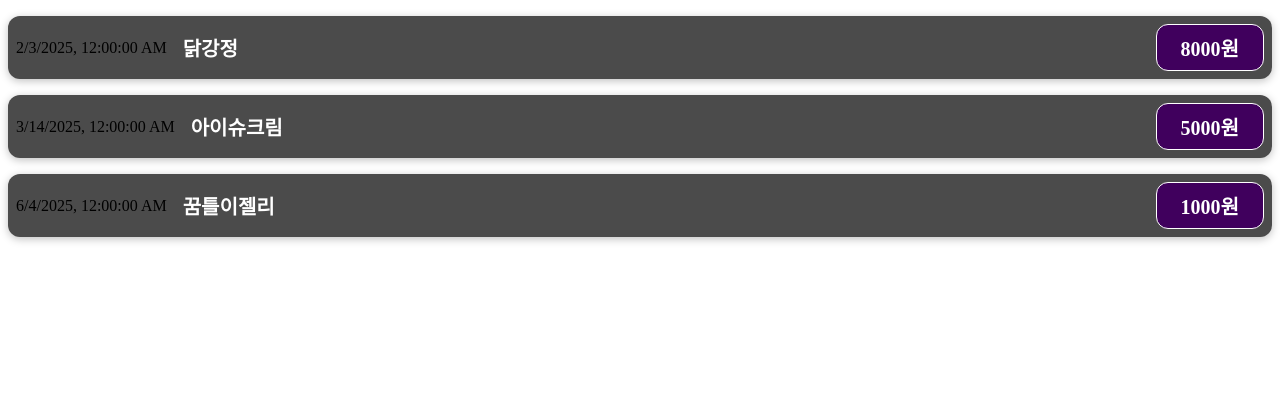
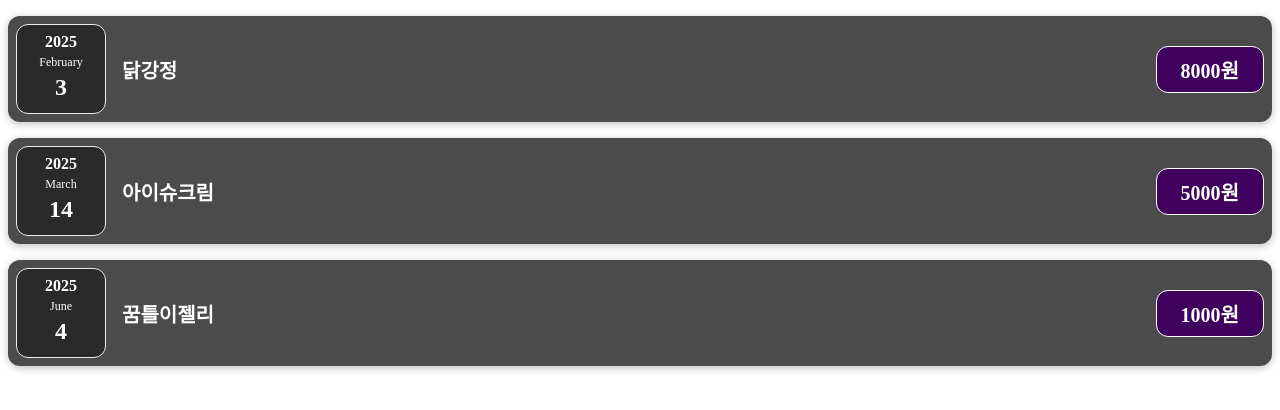
Before and after one commit to hee123hee/react-study202501, a React (Vite) app: page / in a window 1280 px wide. Shown: the top 410 px of the page. Built offline with nearby package versions, Linux system fonts and the light colour scheme.

Commit message:
하위 컴포넌트에게 props 전달하기

```diff
--- a/eslint.config.js
+++ b/eslint.config.js
@@ -28,6 +28,8 @@
       ...react.configs.recommended.rules,
       ...react.configs['jsx-runtime'].rules,
       ...reactHooks.configs.recommended.rules,
+      'react/prop-types': 'off',
+      'no-unused-vars' :'off',
       'react/jsx-no-target-blank': 'off',
       'react-refresh/only-export-components': [
         'warn',
--- /dev/null
+++ b/src/components/expenses/ExpenseDate.css
@@ -0,0 +1,30 @@
+.expense-date{
+    display: flex;
+    flex-direction: column;
+    width: 5.5rem;
+    height: 5.5rem;
+    border: 1px solid  #ececec;
+    background-color: #2a2a2a;
+    color: white;
+    border-radius: 12px;
+    align-items: center;
+    justify-content: center;
+}
+.expense-date div{
+    margin-bottom: 0.25rem;
+}
+.expense-date__month{
+    font-size: 1rem;
+    font-weight: bold;
+}
+
+.expense-date__year{
+    font-size: 0.75rem;
+
+}
+
+.expense-date__day{
+    font-size: 1.5rem;
+    font-weight: bold;
+
+}
--- /dev/null
+++ b/src/components/expenses/ExpenseDate.jsx
@@ -0,0 +1,18 @@
+import React from 'react';
+import './ExpenseDate.css'
+
+const ExpenseDate = ({expenseDate}) => {
+
+    // 월을 영문으로 변환
+    const month = expenseDate.toLocaleString('en-US', {month: 'long'})
+
+    return (
+        <div className='expense-date'>
+            <div className='expense-date__month'>{expenseDate.getFullYear()}</div>
+            <div className='expense-date__year'>{month}</div>
+            <div className='expense-date__day'>{expenseDate.getDate()}</div>
+        </div>
+    );
+};
+
+export default ExpenseDate;
--- a/src/components/expenses/ExpenseItem.jsx
+++ b/src/components/expenses/ExpenseItem.jsx
@@ -1,14 +1,12 @@
 import './ExpenseItem.css';
+import ExpenseDate from "./ExpenseDate.jsx";
 
 const ExpenseItem = ({title, price, date}) => {
-
     // console.log('props', props);
-
-
 
     return (
         <div className='expense-item'>
-            <div>{date.toLocaleString()}</div>
+            <ExpenseDate expenseDate={date} />
             <div className='expense-item__description'>
                 <h2>{title}</h2>
                 <div className='expense-item__price'>{price}원</div>
```
